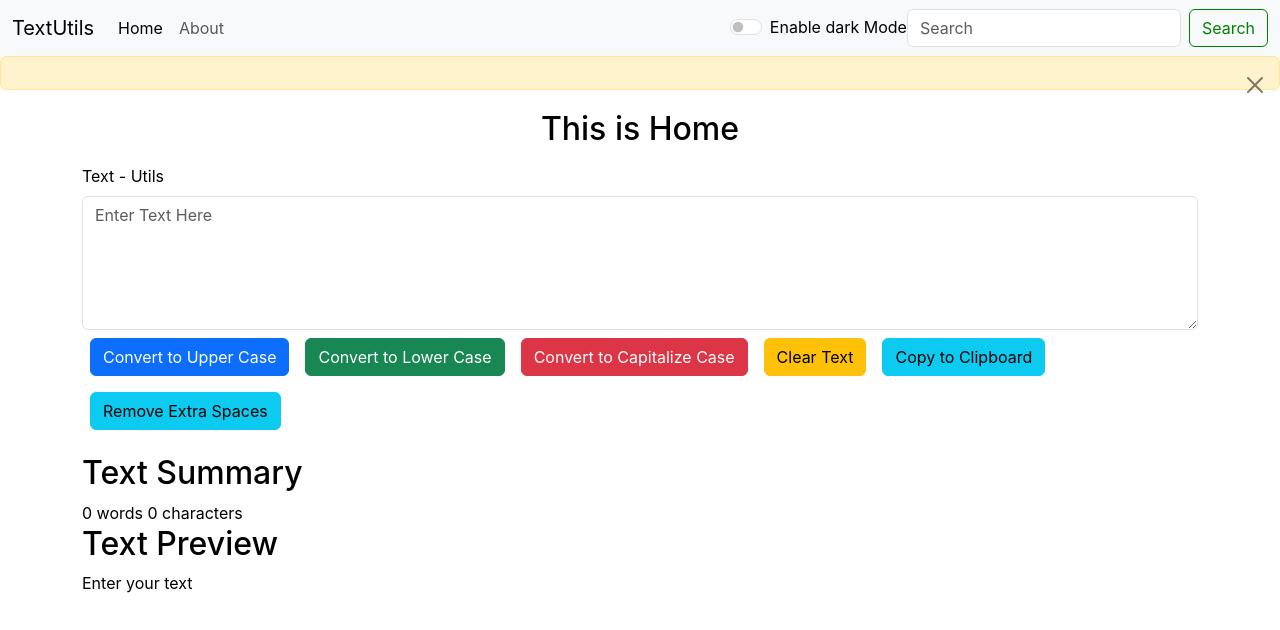
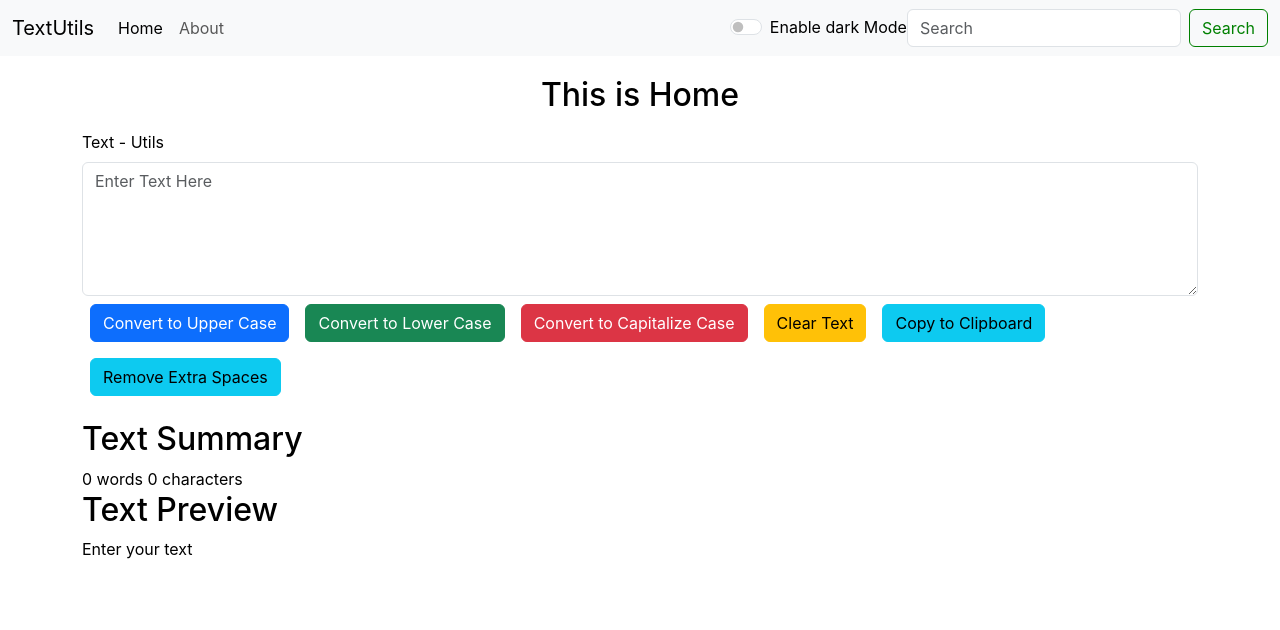
Before and after one commit to Muhammad-Bilal-code/Text-Utils, a React (Create React App) app: page / in a window 1280 px wide. Shown: the top 630 px of the page. Built offline with nearby package versions, Linux system fonts and the light colour scheme.

Commit message:
alert done

```diff
--- a/src/App.jsx
+++ b/src/App.jsx
@@ -11,18 +11,29 @@ import Alert from "./components/alert";
 function App() {
   const [logo, setlogo] = useState("TextUtils");
   const [navMenu, setNavMenu] = useState(["Home", "About"]);
-  const [alert, setAlert] = useState("")
+  const [alert, setAlert] = useState(null)
 
   const [mode, setMode] = useState(false)
 
+  const handleShowAlert = (message,type)=>{
+    setAlert({
+      message : message,
+      type : type
+    })
+  }
+
   const handleChangeMode = ()=>{
     if(mode === true){
+      // setMode(!mode)
       document.body.style.backgroundColor = "white"
-      setAlert("Dark Mode Enabled Successfully")
+      // setAlert("Light Mode Enabled Successfully")
+      handleShowAlert("Light Mode Enabled","success")
     }
     else{
       document.body.style.backgroundColor = "#192750"
-      setAlert("Light Mode Enabled Successfully")
+      // setAlert("Dark Mode Enabled Successfully")
+      handleShowAlert("Dark Mode Enabled","success")
+      // setMode(!mode)
 
     }
     setMode(!mode)
--- a/src/components/alert.jsx
+++ b/src/components/alert.jsx
@@ -2,9 +2,12 @@ import React from 'react'
 
 const Alert = (props) => {
     console.log(props.alert)
+    const handleCap = (word)=>{
+        return word.charAt(0).toUpperCase() + word.slice(1)
+    }
   return (
-<div class="alert alert-warning alert-dismissible fade show" role="alert">
-  <strong>{props.alert}</strong>
+props.alert && <div class={`alert alert-${props.alert.type} alert-dismissible fade show`} role="alert">
+  <strong>{handleCap(props.alert.type)}</strong>:<strong>{props.alert.message}</strong>
   <button type="button" class="btn-close" data-bs-dismiss="alert" aria-label="Close"></button>
 </div>
   )
```
